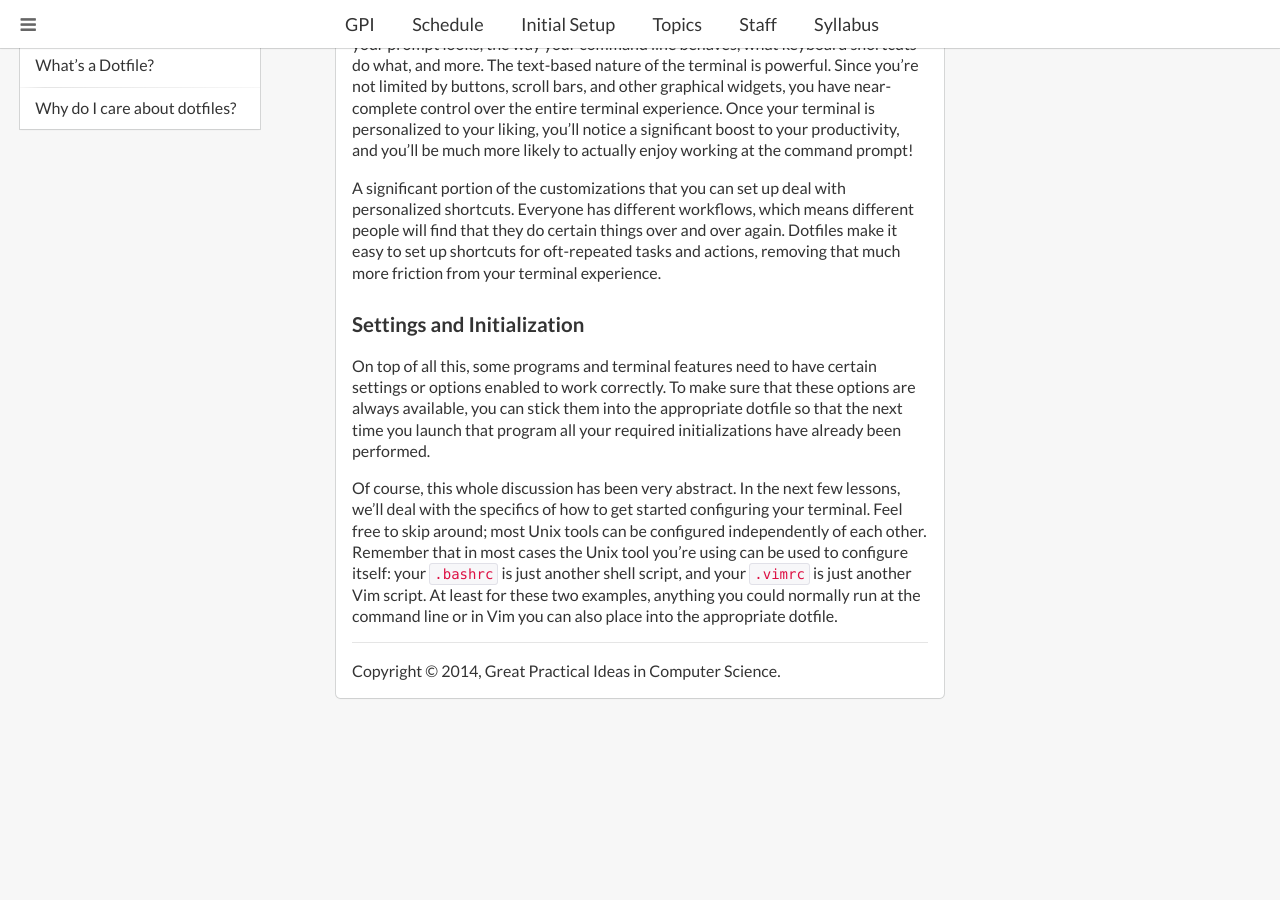
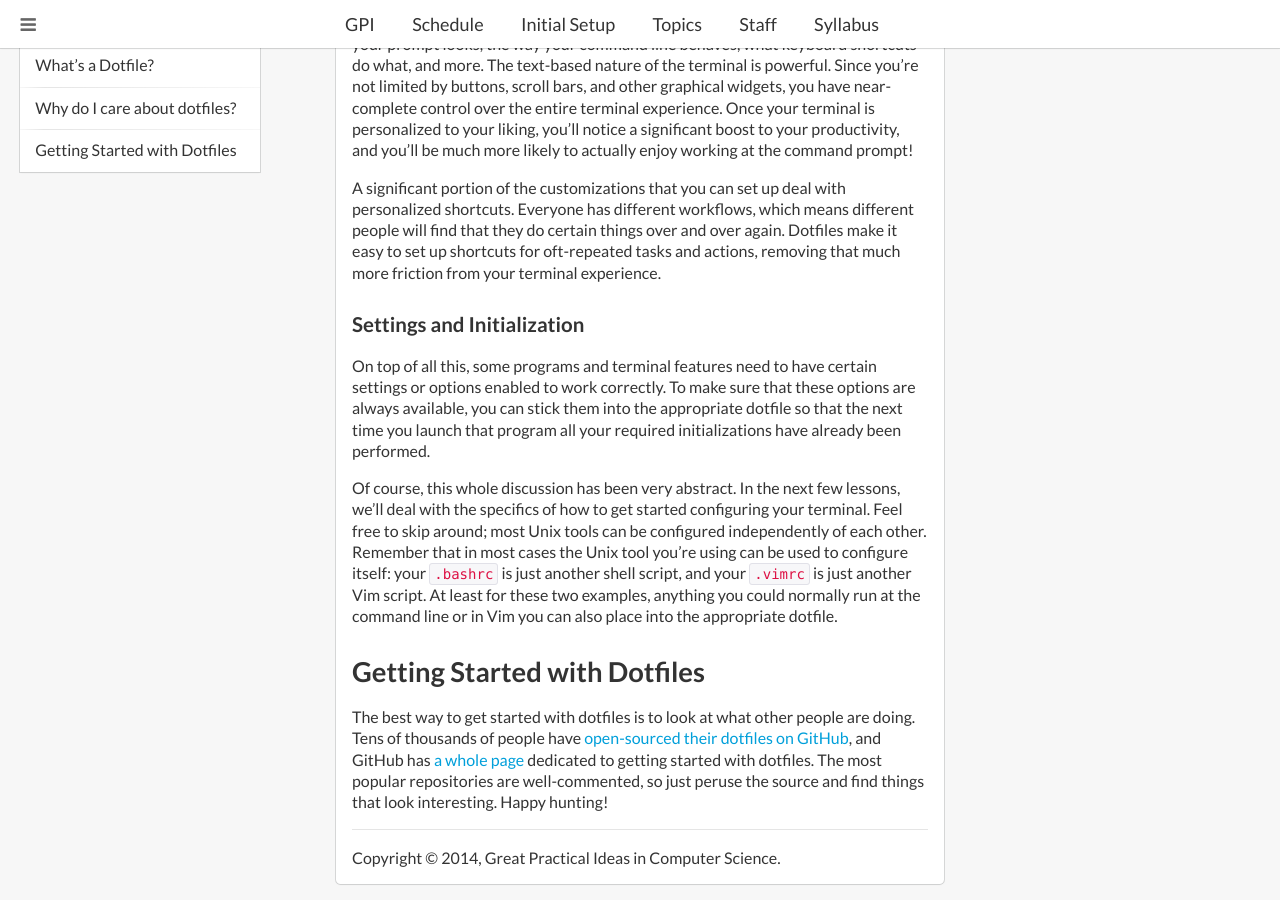
Before and after one commit to cmugpi/cmugpi.github.io, a Jekyll site: the page built from topics/terminal-configuration/dotfiles/index.md, in a window 1280 px wide and 900 px high, scrolled down 568 px. Built offline with Jekyll 4.4.1, drawn with Linux system fonts in a browser that asks for light colours; nearby versions of some CDN libraries; before the commit the page ends 1282 px from its top, so only the background shows below that.

```diff
--- a/topics/terminal-configuration/dotfiles/index.md
+++ b/topics/terminal-configuration/dotfiles/index.md
@@ -68,4 +68,15 @@ script, and your `.vimrc` is just another Vim script. At least for these two
 examples, anything you could normally run at the command line or in Vim you can
 also place into the appropriate dotfile.
 
+## Getting Started with Dotfiles
+
+The best way to get started with dotfiles is to look at what other people are
+doing. Tens of thousands of people have [open-sourced their dotfiles on
+GitHub][dotfiles], and GitHub has [a whole page][dotfiles.github.io] dedicated
+to getting started with dotfiles. The most popular repositories are
+well-commented, so just peruse the source and find things that look interesting.
+Happy hunting!
+
 [rc]: http://stackoverflow.com/questions/11030552/what-does-rc-mean-in-dot-files
+[dotfiles]: https://github.com/search?q=dotfiles&s=stars&type=Repositories
+[dotfiles.github.io]: https://dotfiles.github.io/
```
Also changed, not shown: topics/terminal-configuration/configuring-vim/index.md (added, +77 -0 lines), topics/terminal-configuration/index.md (+11 -0 lines).
